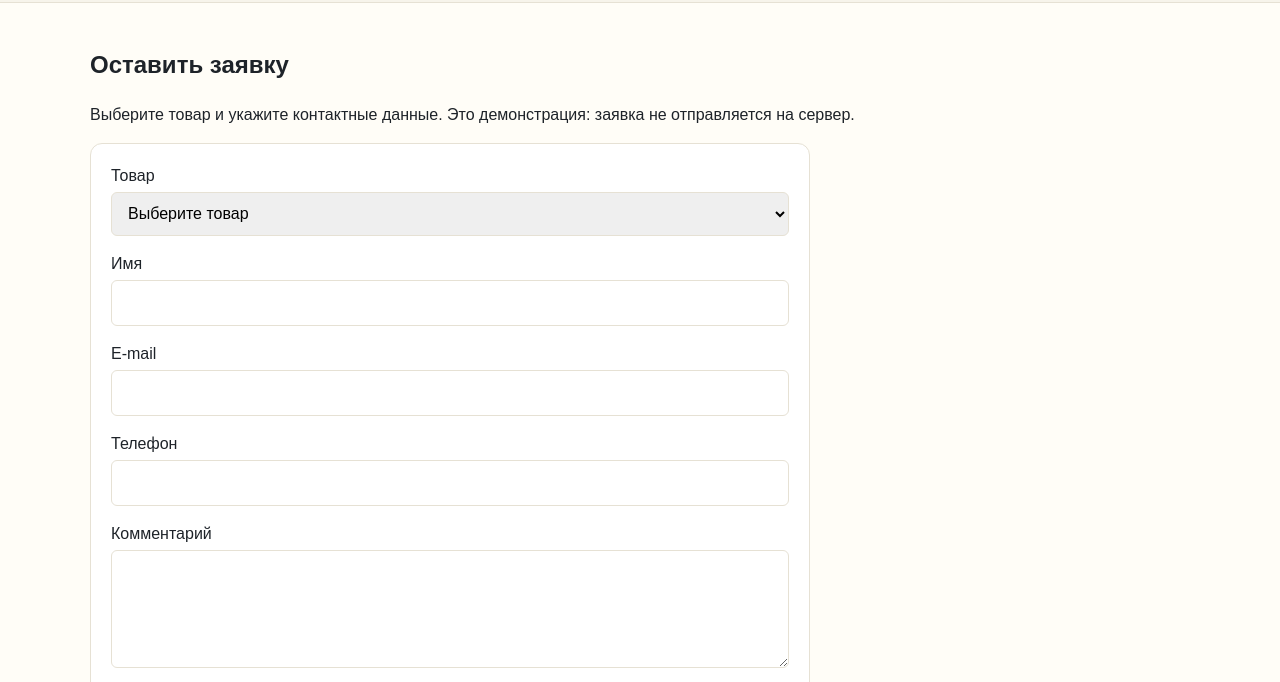
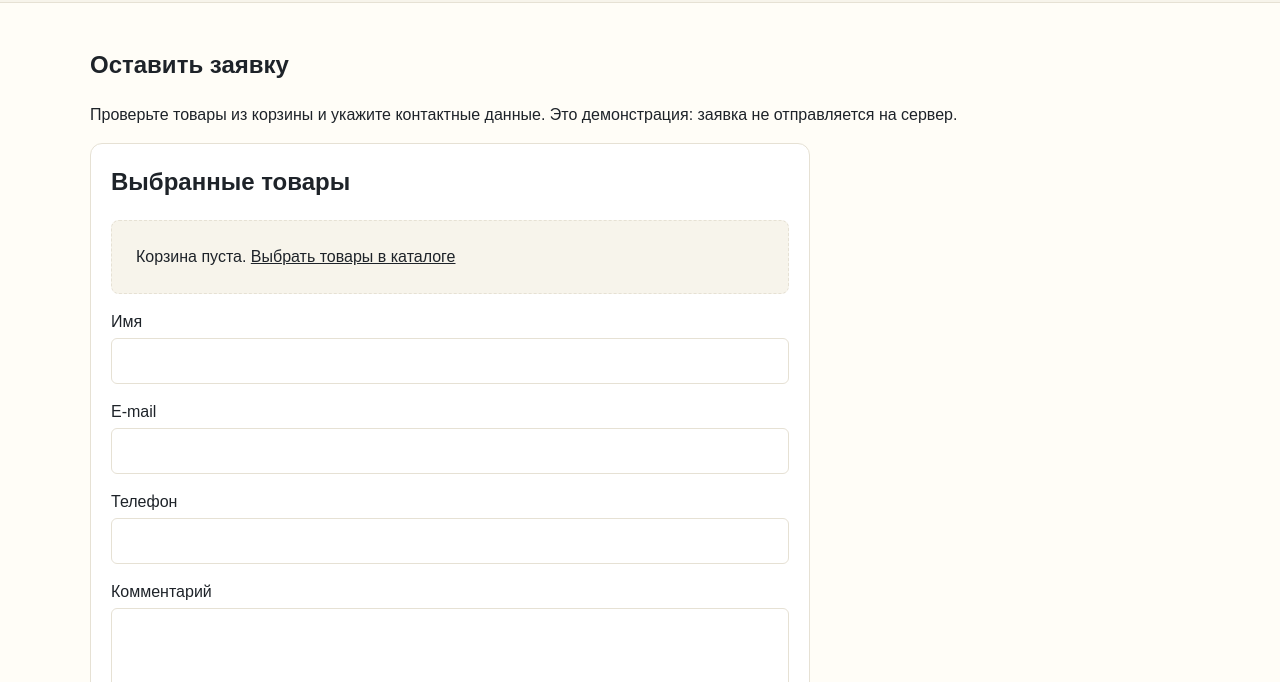
Before and after one commit to yeees1/kr4-js-shop, a website: page order.html in a window 1280 px wide. Shown: the part 118-800 px from the top of the page. Drawn offline with Linux system fonts and the light colour scheme.

Commit message:
feat: show cart items in order form

```diff
--- a/js/cart.js
+++ b/js/cart.js
@@ -73,3 +73,26 @@ if (cartList) {
   document.addEventListener('cartchange', renderCart);
   renderCart();
 }
+
+const orderItems = document.querySelector('#order-items');
+if (orderItems) {
+  const empty = document.querySelector('#order-empty');
+  const total = document.querySelector('#order-total');
+  function renderOrderItems() {
+    const quantities = new Map();
+    cart.forEach(id => quantities.set(id, (quantities.get(id) || 0) + 1));
+    orderItems.replaceChildren();
+    for (const [id, quantity] of quantities) {
+      const product = products.find(item => item.id === id);
+      const row = document.createElement('li');
+      row.classList.add('cart-row');
+      row.textContent = `${product.title} — ${quantity} × ${formatPrice(product.price)} = ${formatPrice(quantity * product.price)}`;
+      orderItems.append(row);
+    }
+    empty.hidden = cart.length > 0;
+    total.hidden = cart.length === 0;
+    total.textContent = `Итого: ${formatPrice(cartTotal())}`;
+  }
+  document.addEventListener('cartchange', renderOrderItems);
+  renderOrderItems();
+}
--- a/js/main.js
+++ b/js/main.js
@@ -1,18 +1,8 @@
 document.querySelectorAll('.cart-count').forEach(count => { count.textContent = cart.length; });
 
-const orderSelect = document.querySelector('#order-product');
-if (orderSelect) {
-  const catalogGroup = document.createElement('optgroup');
-  catalogGroup.label = 'Товары каталога КР №4';
-  products.filter(product => product.isAvailable).forEach(product => {
-    const option = document.createElement('option');
-    option.value = product.id;
-    option.textContent = product.title;
-    catalogGroup.append(option);
-  });
-  orderSelect.append(catalogGroup);
-  const selected = Number(new URLSearchParams(location.search).get('product')) || cart[0];
-  if (products.some(product => product.id === selected && product.isAvailable)) orderSelect.value = selected;
+if (document.querySelector('#order-items')) {
+  const selected = Number(new URLSearchParams(location.search).get('product'));
+  if (products.some(product => product.id === selected && product.isAvailable) && !cart.includes(selected)) addToCart(selected);
 }
 
 const detailActions = document.querySelector('.product-detail .product-card__actions');
--- a/js/validation.js
+++ b/js/validation.js
@@ -1,7 +1,6 @@
 const orderForm = document.querySelector('#order-form');
 if (orderForm) {
   const fields = [
-    { input: orderForm.querySelector('#order-product'), check: value => value !== '', error: 'Выберите товар.' },
     { input: orderForm.querySelector('#order-name'), check: value => value.trim().length >= 2, error: 'Введите имя не короче 2 символов.' },
     { input: orderForm.querySelector('#order-email'), check: value => /^[^\s@]+@[^\s@]+\.[^\s@]+$/.test(value.trim()), error: 'Введите корректный e-mail.' },
     { input: orderForm.querySelector('#order-phone'), check: value => /^(?:\+7|8)?\d{10}$/.test(value.replace(/[\s()-]/g, '')), error: 'Введите номер из 10 цифр или с +7/8.' },
@@ -33,6 +32,13 @@ if (orderForm) {
 
   orderForm.addEventListener('submit', event => {
     event.preventDefault();
+    if (!cart.length) {
+      message.hidden = false;
+      message.classList.add('form-message--error');
+      message.textContent = 'Добавьте товары в корзину перед подготовкой заявки.';
+      document.querySelector('#order-empty a').focus();
+      return;
+    }
     const valid = fields.map(validate).every(Boolean);
     message.hidden = false;
     if (!valid) {
--- a/order.html
+++ b/order.html
@@ -31,24 +31,14 @@
 </header>
 <main id="main">
     <section class="section"><h1>Оставить заявку</h1>
-        <p>Выберите товар и укажите контактные данные. Это демонстрация: заявка не отправляется на сервер.</p>
+        <p>Проверьте товары из корзины и укажите контактные данные. Это демонстрация: заявка не отправляется на сервер.</p>
         <form id="order-form" class="order-form order-form--page" novalidate>
-            <div class="form-field"><label for="order-product">Товар</label><select id="order-product" required>
-                <option value="">Выберите товар</option>
-                <optgroup label="Другие товары из КР №3">
-                    <option>Футболка «Славянский интерфейс»</option>
-                    <option>Футболка Balance</option>
-                    <option>Металлический кардхолдер</option>
-                    <option>Ремешок для телефона</option>
-                    <option>Кружка Grade Fade</option>
-                    <option>Выдвижной кабель 3 в 1</option>
-                    <option>Коврик с подсказками по 1С</option>
-                    <option>Ручка-мультитул 1С</option>
-                    <option>Моя спящая Элла</option>
-                    <option>Моя уставшая защитница Элла</option>
-                    <option>Моя защитница Элла</option>
-                </optgroup>
-            </select></div>
+            <section aria-labelledby="order-items-heading">
+                <h2 id="order-items-heading">Выбранные товары</h2>
+                <p id="order-empty" class="empty-state" hidden>Корзина пуста. <a href="catalog.html">Выбрать товары в каталоге</a></p>
+                <ul id="order-items" class="cart-list"></ul>
+                <p id="order-total" hidden></p>
+            </section>
             <div class="form-field"><label for="order-name">Имя</label><input id="order-name" type="text" minlength="2"
                                                                               autocomplete="given-name" required></div>
             <div class="form-field"><label for="order-email">E-mail</label><input id="order-email" type="email"
```
Also changed, not shown: README.md, 1 other file.
